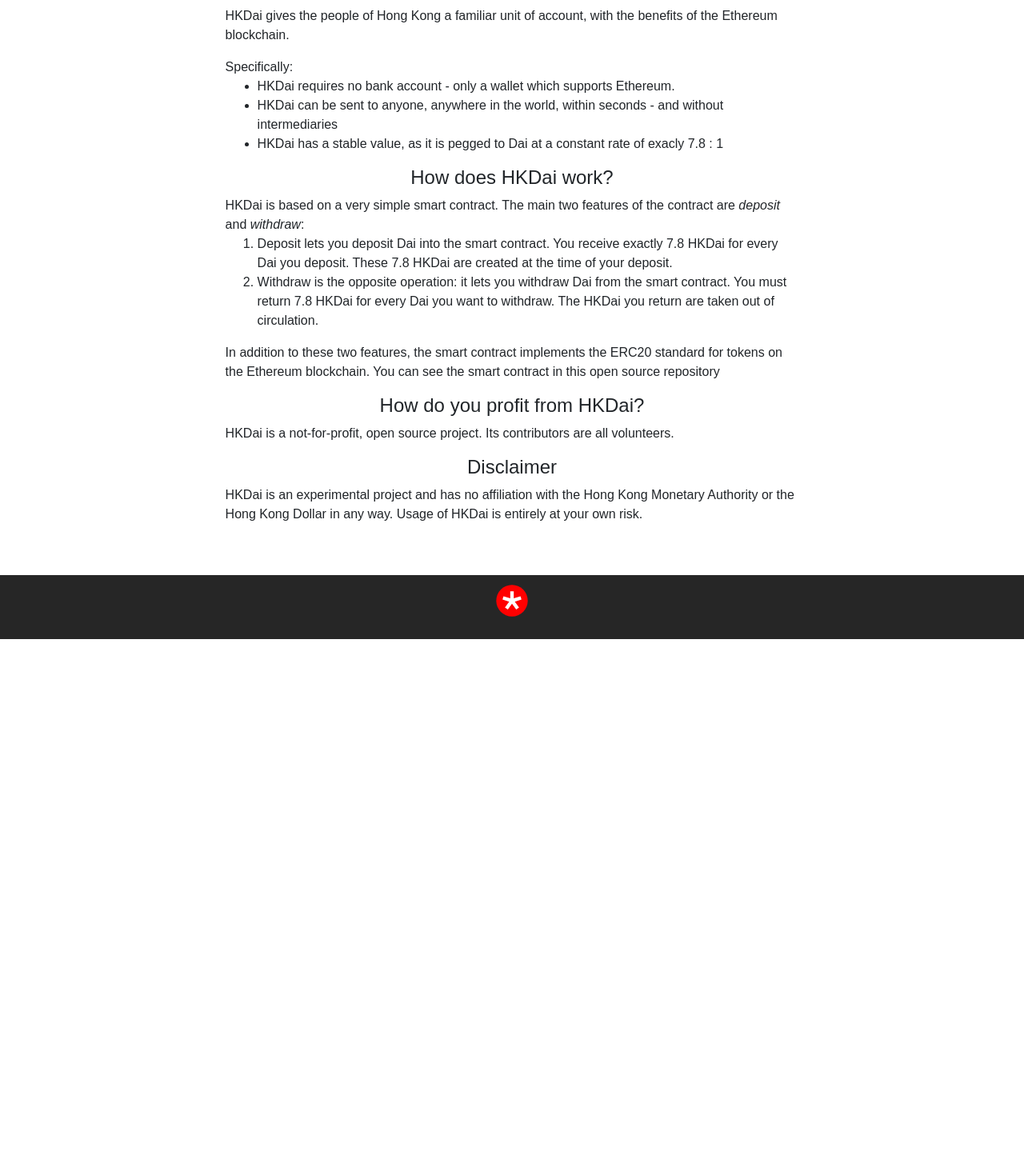
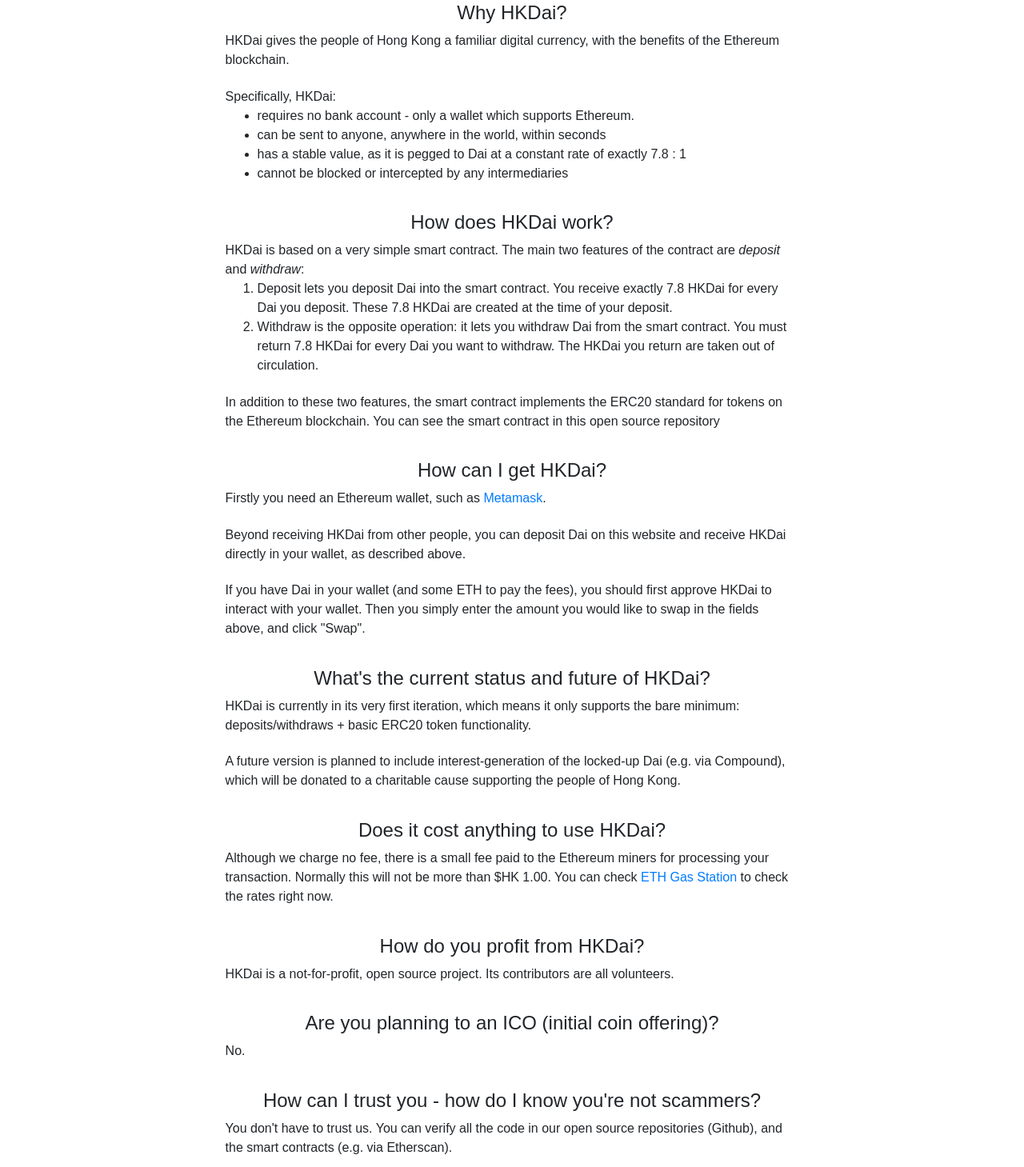
Before and after one commit to askeluv/hkdai-frontend, a React (Create React App) app: page / in a window 1280 px wide. Shown: the part 1211-2670 px from the top of the page at 80% size. Before the commit the page ends 2010 px from the top, so only its background shows below. Built offline with nearby package versions, Linux system fonts and the light colour scheme.

Commit message:
More FAQ

```diff
--- a/src/App.css
+++ b/src/App.css
@@ -39,6 +39,11 @@
 
 .faq p {
   text-align: left;
+  margin-bottom: 3%;
+}
+
+.faq h4 {
+  margin-top: 5%;
 }
 
 .App-footer {
@@ -48,6 +53,6 @@
 }
 
 .App-logo-footer {
-  max-height: 5vh;
-  margin: 1% 0% 1% 0%;
+  max-height: 4vh;
+  margin: 1.5% 0% 1.5% 0%;
 }
--- a/src/components/FAQ.js
+++ b/src/components/FAQ.js
@@ -7,18 +7,21 @@
 
       <h4>What is HKDai?</h4>
       <p>HKDai is a cryptocurrency which - similarly to the Hong Kong Dollar (HKD) - is pegged to the US Dollar (USD) at a rate of 7.8 HKD to 1 USD.</p>
-      <p>While the HKD is pegged by the Hong Kong Monetary Authority (HKMA) intervening in markets at certain price points (buy at 7.75HKD; sell at 7.85HKD), HKDai is 100% collateralized by Dai - another cryptocurrency pegged to the US Dollar.</p>
+      <p>While the HKD is pegged by the <a href="https://www.hkma.gov.hk/eng/" target="_blank" rel="noopener noreferrer">Hong Kong Monetary Authority (HKMA)</a> intervening in markets at certain price points (buy at 7.75HKD; sell at 7.85HKD),
+      HKDai is 100% collateralized by <a href="https://makerdao.com/en/dai">Dai</a> - another cryptocurrency pegged to the US Dollar.</p>
       <p>This means that you can <em>always</em> redeem your HKDai for Dai at a rate of <em>exactly</em> 7.8 HKDai for 1 Dai. This is guaranteed via an open-source smart contract issued on the Ethereum blockchain.</p>
 
       <h4>Why HKDai?</h4>
-      <p>HKDai gives the people of Hong Kong a familiar unit of account, with the benefits of the Ethereum blockchain.</p>
-      <p>Specifically:
+      <p>HKDai gives the people of Hong Kong a familiar digital currency, with the benefits of the Ethereum blockchain.</p>
+      <p>Specifically, HKDai:
         <ul>
-          <li>HKDai requires no bank account - only a wallet which supports Ethereum.</li>
-          <li>HKDai can be sent to anyone, anywhere in the world, within seconds - and without intermediaries</li>
-          <li>HKDai has a stable value, as it is pegged to Dai at a constant rate of exacly 7.8 : 1</li>
+          <li>requires no bank account - only a wallet which supports Ethereum.</li>
+          <li>can be sent to anyone, anywhere in the world, within seconds</li>
+          <li>has a stable value, as it is pegged to Dai at a constant rate of exactly 7.8 : 1</li>
+          <li>cannot be blocked or intercepted by any intermediaries</li>
         </ul>
       </p>
+      <p></p>
 
       <h4>How does HKDai work?</h4>
       <p>HKDai is based on a very simple smart contract. The main two features of the contract are <em>deposit</em> and <em>withdraw</em>:
@@ -29,8 +32,26 @@
       </p>
       <p>In addition to these two features, the smart contract implements the ERC20 standard for tokens on the Ethereum blockchain. You can see the smart contract in this open source repository</p>
 
+      <h4>How can I get HKDai?</h4>
+      <p>Firstly you need an Ethereum wallet, such as <a href="https://metamask.io/">Metamask</a>.</p>
+      <p>Beyond receiving HKDai from other people, you can deposit Dai on this website and receive HKDai directly in your wallet, as described above.</p>
+      <p>If you have Dai in your wallet (and some ETH to pay the fees), you should first approve HKDai to interact with your wallet. Then you simply enter the amount you would like to swap in the fields above, and click "Swap".</p>
+
+      <h4>What's the current status and future of HKDai?</h4>
+      <p>HKDai is currently in its very first iteration, which means it only supports the bare minimum: deposits/withdraws + basic ERC20 token functionality.</p>
+      <p>A future version is planned to include interest-generation of the locked-up Dai (e.g. via Compound), which will be donated to a charitable cause supporting the people of Hong Kong.</p>
+
+      <h4>Does it cost anything to use HKDai?</h4>
+      <p>Although we charge no fee, there is a small fee paid to the Ethereum miners for processing your transaction. Normally this will not be more than $HK 1.00. You can check <a href="https://ethgasstation.info/">ETH Gas Station</a> to check the rates right now.</p>
+
       <h4>How do you profit from HKDai?</h4>
       <p>HKDai is a not-for-profit, open source project. Its contributors are all volunteers.</p>
+
+      <h4>Are you planning to an ICO (initial coin offering)?</h4>
+      <p>No.</p>
+
+      <h4>How can I trust you - how do I know you're not scammers?</h4>
+      <p>You don't have to trust us. You can verify all the code in our open source repositories (Github), and the smart contracts (e.g. via Etherscan).</p>
 
       <h4>Disclaimer</h4>
       <p>HKDai is an experimental project and has no affiliation with the Hong Kong Monetary Authority or the Hong Kong Dollar in any way. Usage of HKDai is entirely at your own risk.</p>
```
